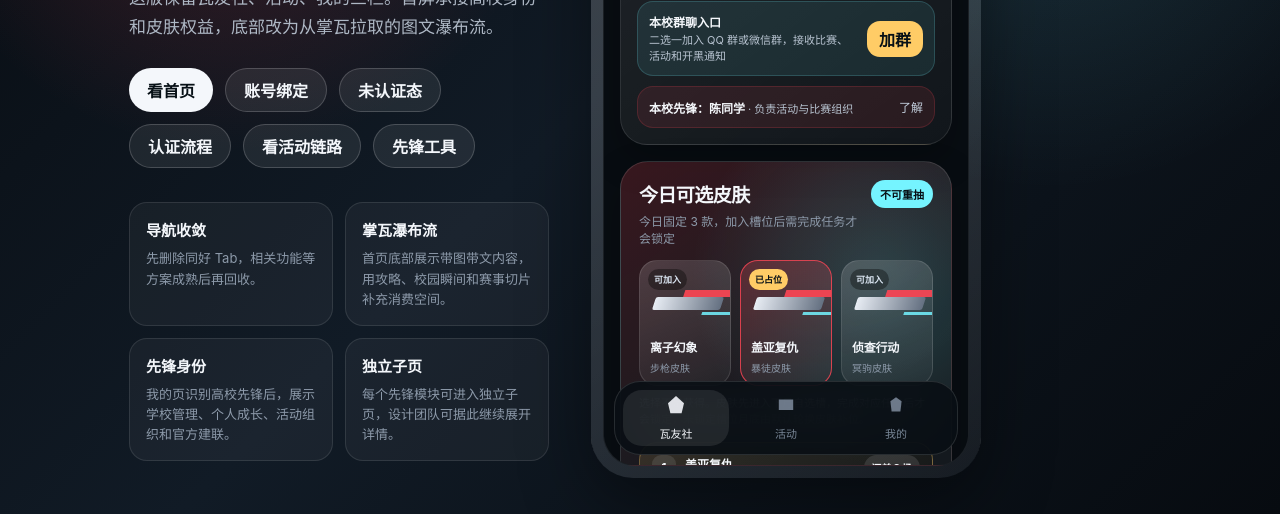
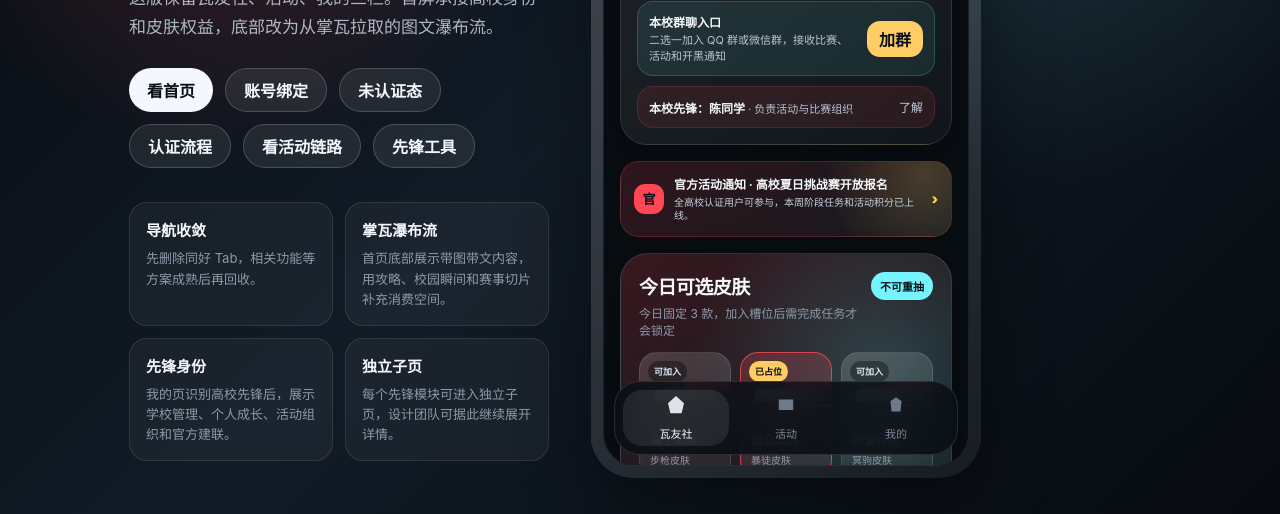
Before and after one commit to zhanggqtc/wayoushe-miniapp-prototype, a plain HTML site: page index.html in a window 1280 px wide. Shown: the part 326-840 px from the top of the page. Drawn offline with Linux system fonts and the light colour scheme.

Commit message:
Add optional official activity notice

```diff
--- a/index.html
+++ b/index.html
@@ -278,6 +278,35 @@
       background: rgba(255,70,85,.10);
       border: 1px solid rgba(255,70,85,.18);
     }
+    .official-notice {
+      margin: 0 0 16px;
+      padding: 13px;
+      display: grid;
+      grid-template-columns: 30px 1fr auto;
+      gap: 10px;
+      align-items: center;
+      border-radius: 19px;
+      color: var(--text);
+      text-align: left;
+      background:
+        radial-gradient(circle at 92% 18%, rgba(255,204,102,.2), transparent 32%),
+        linear-gradient(145deg, rgba(255,70,85,.16), rgba(255,255,255,.055));
+      border: 1px solid rgba(255,70,85,.24);
+    }
+    .official-notice-mark {
+      width: 30px;
+      height: 30px;
+      display: grid;
+      place-items: center;
+      border-radius: 11px;
+      color: #071016;
+      background: var(--red);
+      font-size: 13px;
+      font-weight: 950;
+    }
+    .official-notice strong { display: block; font-size: 12px; }
+    .official-notice span { display: block; margin-top: 4px; color: #c8d3df; font-size: 10px; line-height: 1.35; }
+    .official-notice em { color: var(--amber); font-size: 14px; font-style: normal; font-weight: 950; }
     .pioneer-line strong { font-size: 12px; }
     .pioneer-line span { color: #b9c5d2; font-size: 11px; }
     .group-line {
@@ -1645,6 +1674,12 @@
             <button class="link" onclick="openPioneerModal()">了解</button>
           </div>
         </section>
+
+        <button class="official-notice" onclick="showToast('打开官方活动通知详情')">
+          <div class="official-notice-mark">官</div>
+          <div><strong>官方活动通知 · 高校夏日挑战赛开放报名</strong><span>全高校认证用户可参与，本周阶段任务和活动积分已上线。</span></div>
+          <em>›</em>
+        </button>
 
         <section class="hero-card">
           <div class="module-head">
```
Also changed, not shown: 1 other file.
